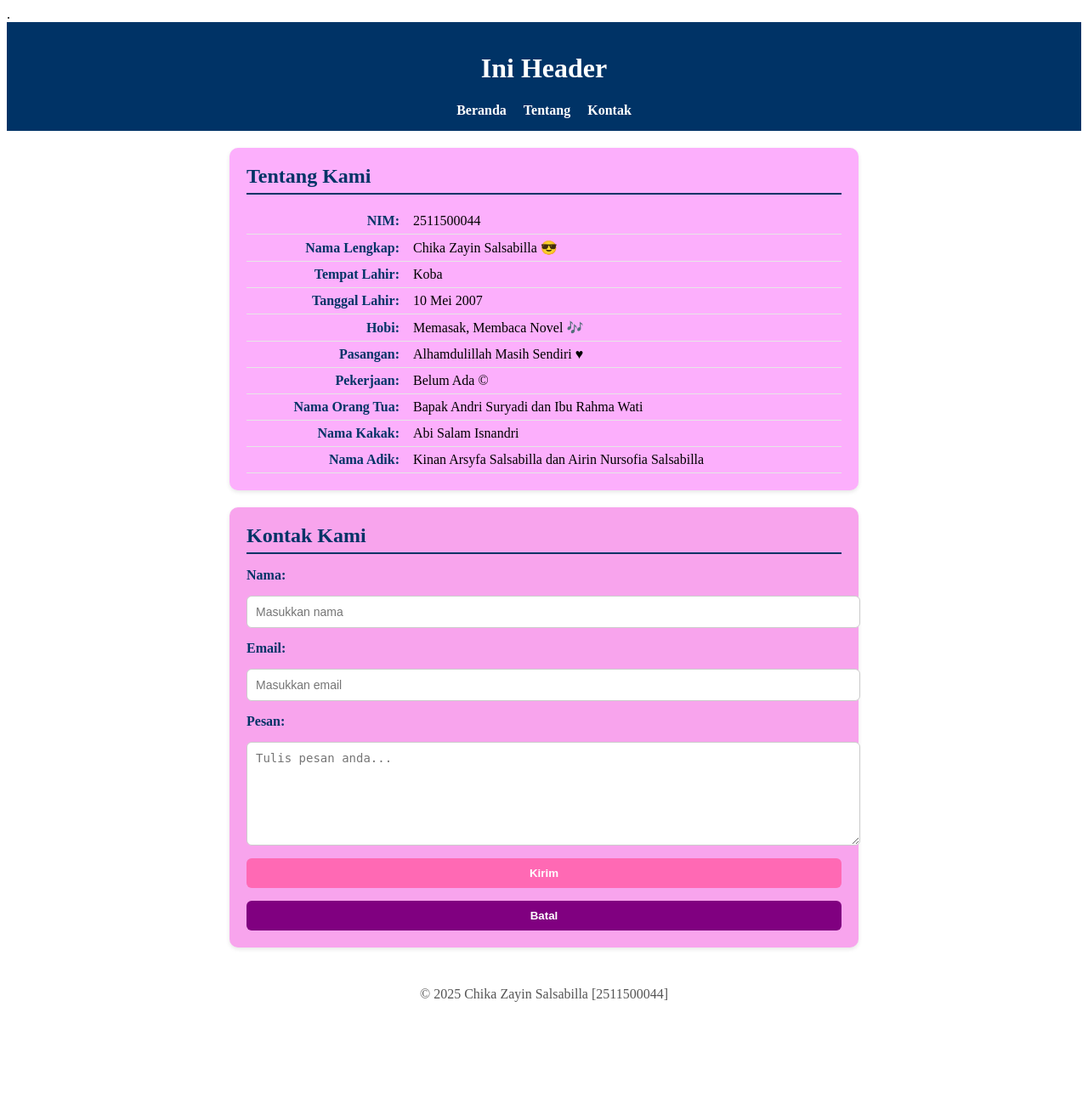
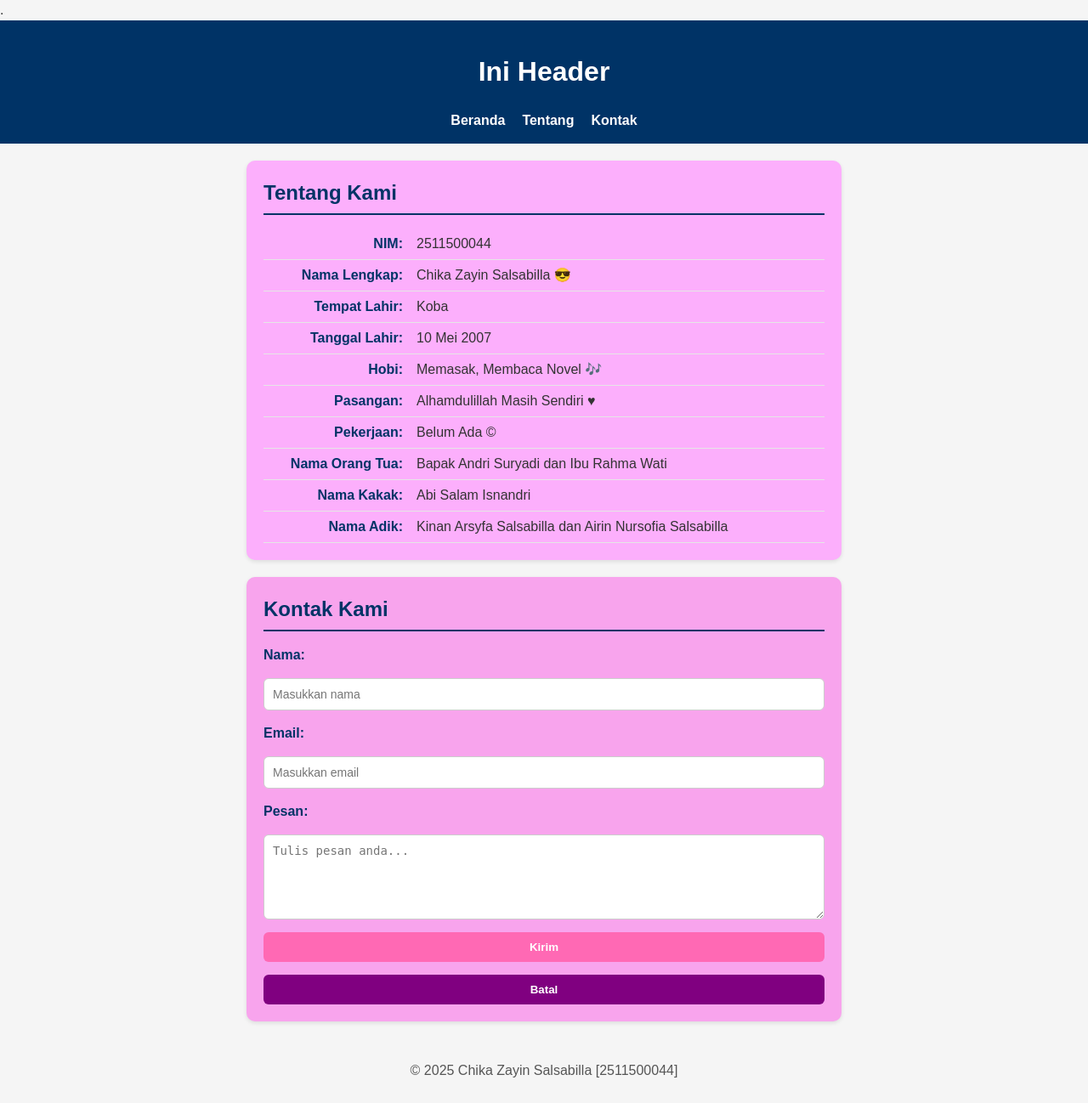
Before and after one commit to 2511500044-CHIKA/2511500044-PWB-TI1B-2526O, a PHP site: page /pertemuan-04/index.html in a window 1280 px wide. Shown: the whole page at 85% size. Before the commit the page ends 1179 px from the top, so only its background shows below. Run offline with PHP 8.4, Linux system fonts and the light colour scheme.

Commit message:
aturan css untuk body dan global reset

```diff
--- a/pertemuan-04/style.css
+++ b/pertemuan-04/style.css
@@ -1,4 +1,14 @@
+* {
+    box-sizing: border-box;
+}
 
+body {
+    margin: 0;
+    font-family: Arial,sans-serif;
+    background: #f5f5f5;
+    color: #333;
+    line-height: 1.5;
+}
         #about {
             background-color: #fcaffc;
             border-radius: 10px;
```
Also changed, not shown: pertemuan-04/README.MD.
